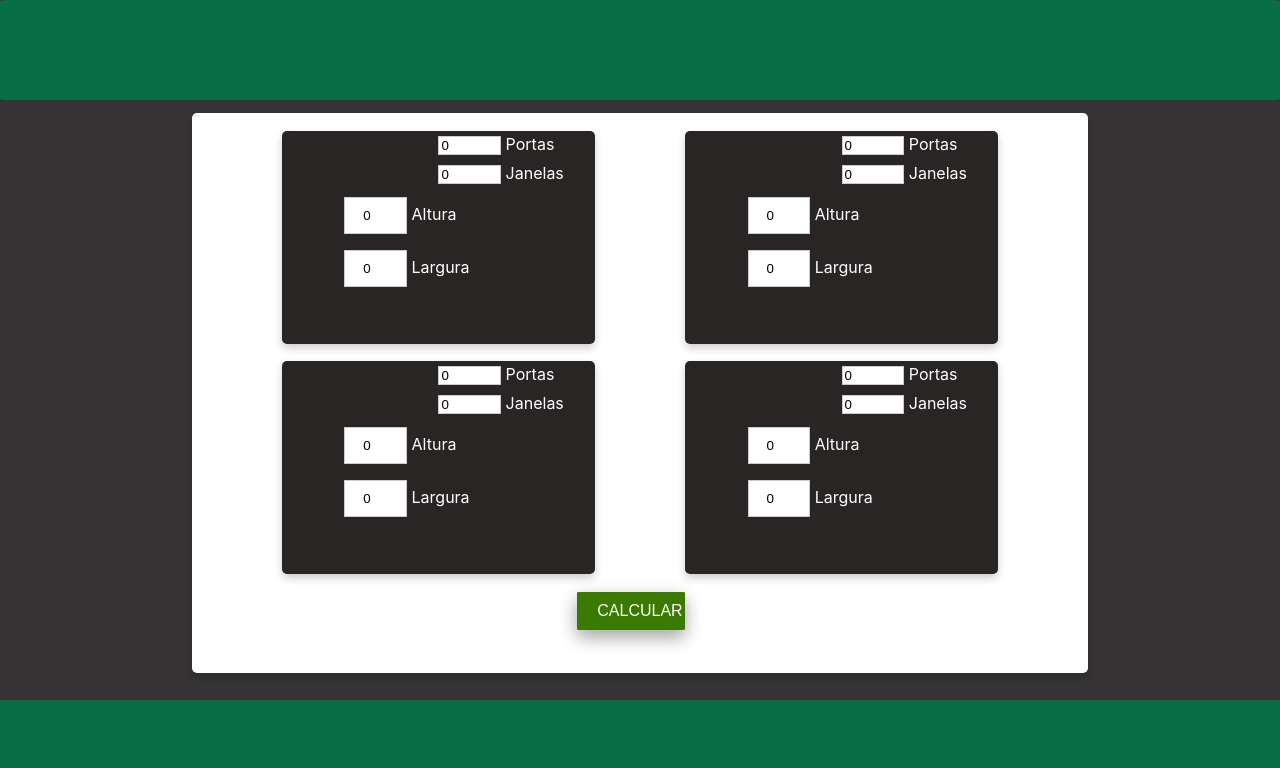
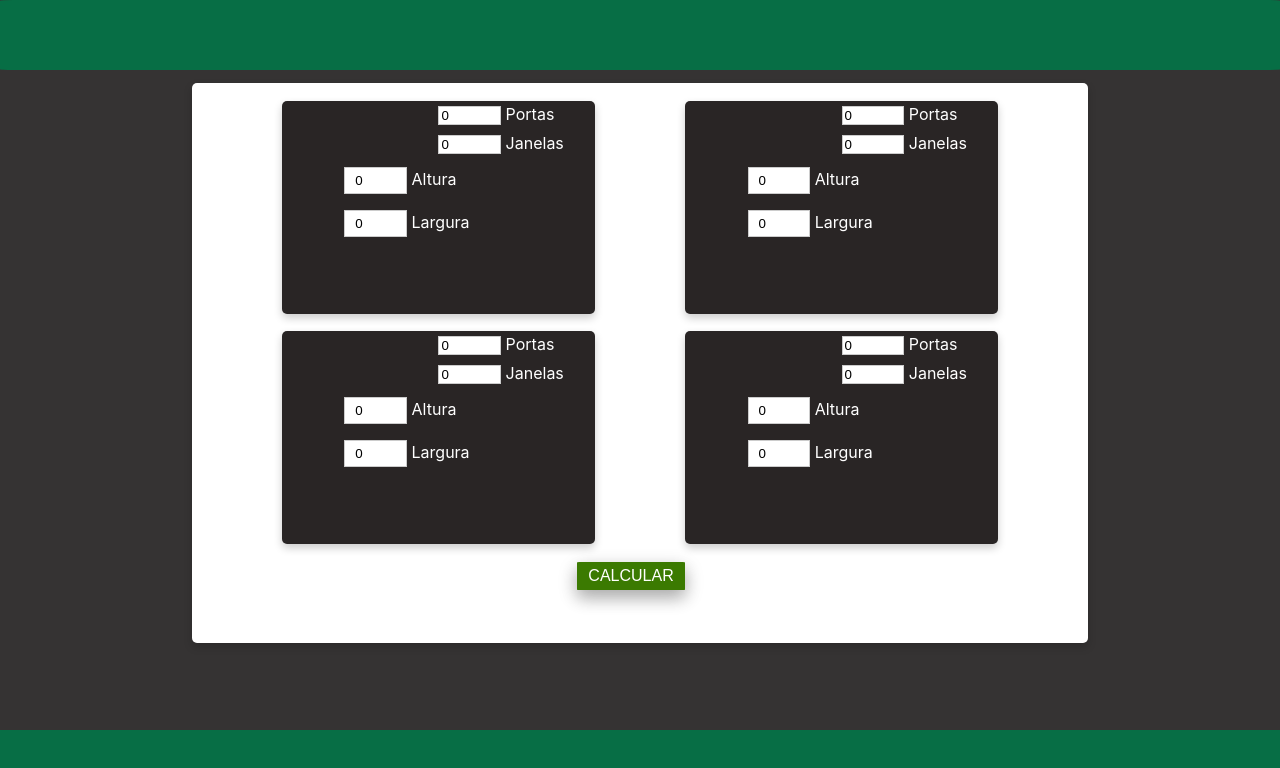
Before and after one commit to RuanMiguelGit/Paint-Calculator, a React (Create React App) app: page / in a window 1280 px wide. Shown: the top 768 px of the page. Built offline with nearby package versions, Linux system fonts and the light colour scheme.

Commit message:
[Fix-Display]-fix deploy problem, localhost with 80% zoom

```diff
--- a/src/Styles/Main.css
+++ b/src/Styles/Main.css
@@ -12,7 +12,7 @@
 .header {
     background-color:rgb(7, 110, 69);
     border-radius: 1%;
-    padding: 50px 30px;
+    padding: 35px 17px;
     overflow: hidden;
 }
 
@@ -21,7 +21,7 @@
     bottom: 0;
     left: 0;
     position: fixed;
-    padding: 50px 30px;
+    padding: 35px 17px;
     text-align: center;
     width: 100%;
 }
@@ -58,7 +58,7 @@
   color: black;
   display: inline-block;
   margin: 8px 0;
-  padding: 10px 18px;
+  padding: 5px 10px;
   margin-left: 20%;
   /* margin-top: -10 */
   width: 20%;
@@ -86,7 +86,7 @@
   height: 12%;
   margin-left: 43%;
   margin-top: 2%;
-  padding: 10px 20px;
+  padding: 5px 10px;
   text-align: center;
   text-decoration: none;
   width: 12%;
```
